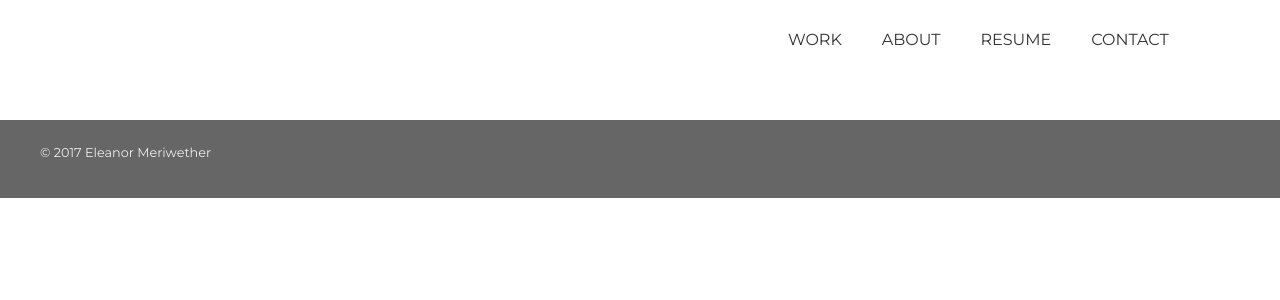
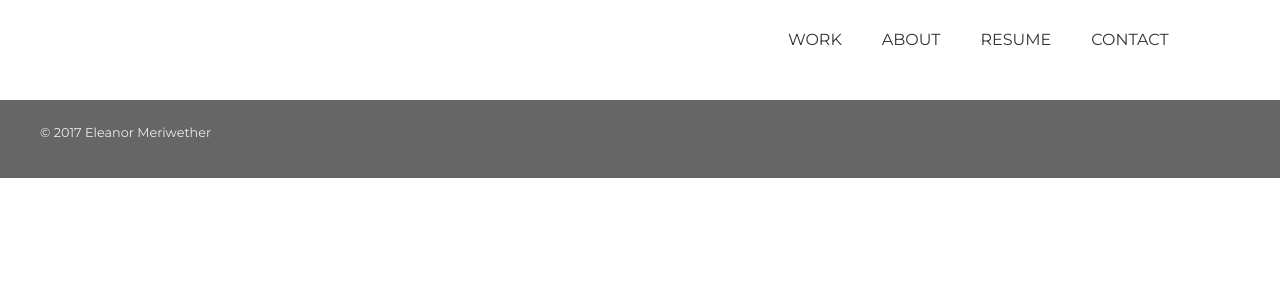
Before and after one commit to emeriwether/emeriwether.github.io, a Jekyll site: the page built from contact.html, in a window 1280 px wide. Shown: the top 300 px of the page. Built offline with Jekyll 4.4.1, drawn with Linux system fonts in a browser that asks for light colours; nearby versions of some CDN libraries.

Commit message:
adjust spacing

```diff
--- a/css/styles.css
+++ b/css/styles.css
@@ -40,7 +40,7 @@ a.btn:hover { background-color: rgba(0,0,0,.3); color: #555; }
 HEADER
 -----------
 */
-header { height: 120px; background: #fff; position: relative; }
+header { height: 100px; background: #fff; position: relative; }
 
 /* Header Logo */
 header a.logo {
@@ -151,12 +151,10 @@ MEDIA QUERIES
 
 /* Phones */
 @media screen and (max-width: 425px) {
-
     /* Section - Project Gallery */
     section.projectGallery article { width: 100%; float: none; text-align: left; }
     section.projectGallery article div.content {
         margin: 8px 20px 8px 20px;
         padding: 5px  0px 10px 45px;
     }
-
 }
```
